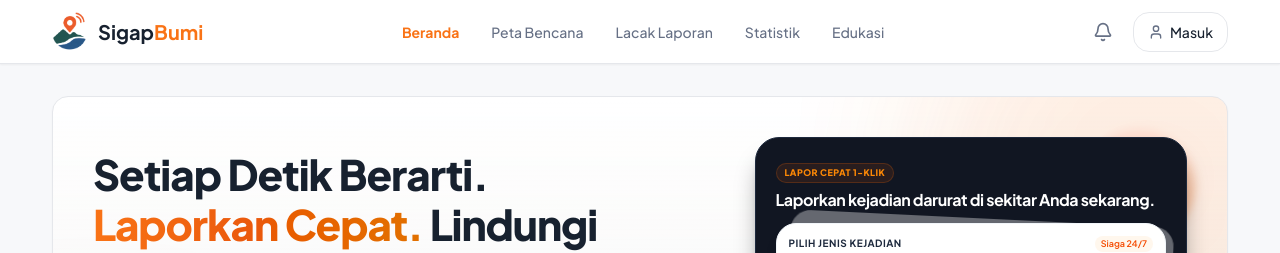
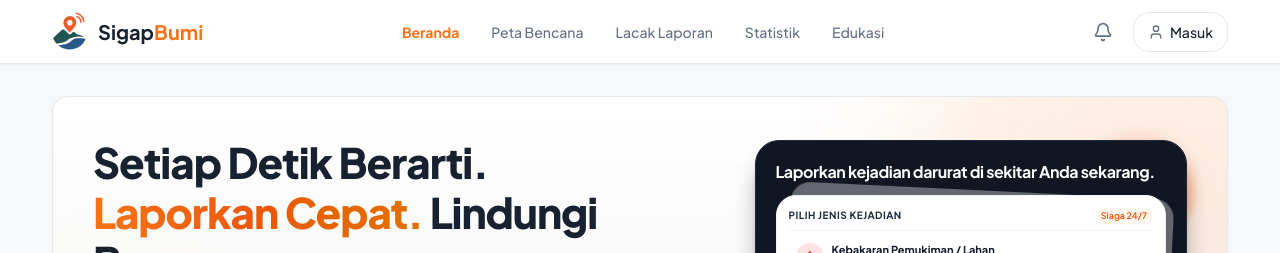
Before and after one commit to Xoltvez/SigapBumi, a Next.js app: page / in a window 1280 px wide. Shown: the top 253 px of the page. Built offline with nearby package versions, Linux system fonts and the light colour scheme; no server answers; the database is empty.

Commit message:
style(home): hapus emblem Lapor Cepat 1-Klik di hero section

```diff
--- a/src/app/page.tsx
+++ b/src/app/page.tsx
@@ -644,9 +644,6 @@ export default function HomePage() {
             <div className="gsap-bento-box bg-[#111622] border border-slate-800 rounded-2xl sm:rounded-3xl p-4 sm:p-5 shadow-xl shadow-black/40 space-y-3 text-white">
               {/* Header Headline */}
               <div>
-                <span className="text-[9px] font-extrabold uppercase tracking-wider text-orange-400 bg-orange-500/10 border border-orange-500/20 px-2 py-0.5 rounded-full inline-block mb-1.5">
-                  Lapor Cepat 1-Klik
-                </span>
                 <h2 className="text-sm sm:text-base font-bold text-white tracking-tight leading-snug">
                   Laporkan kejadian darurat di sekitar Anda sekarang.
                 </h2>
```
